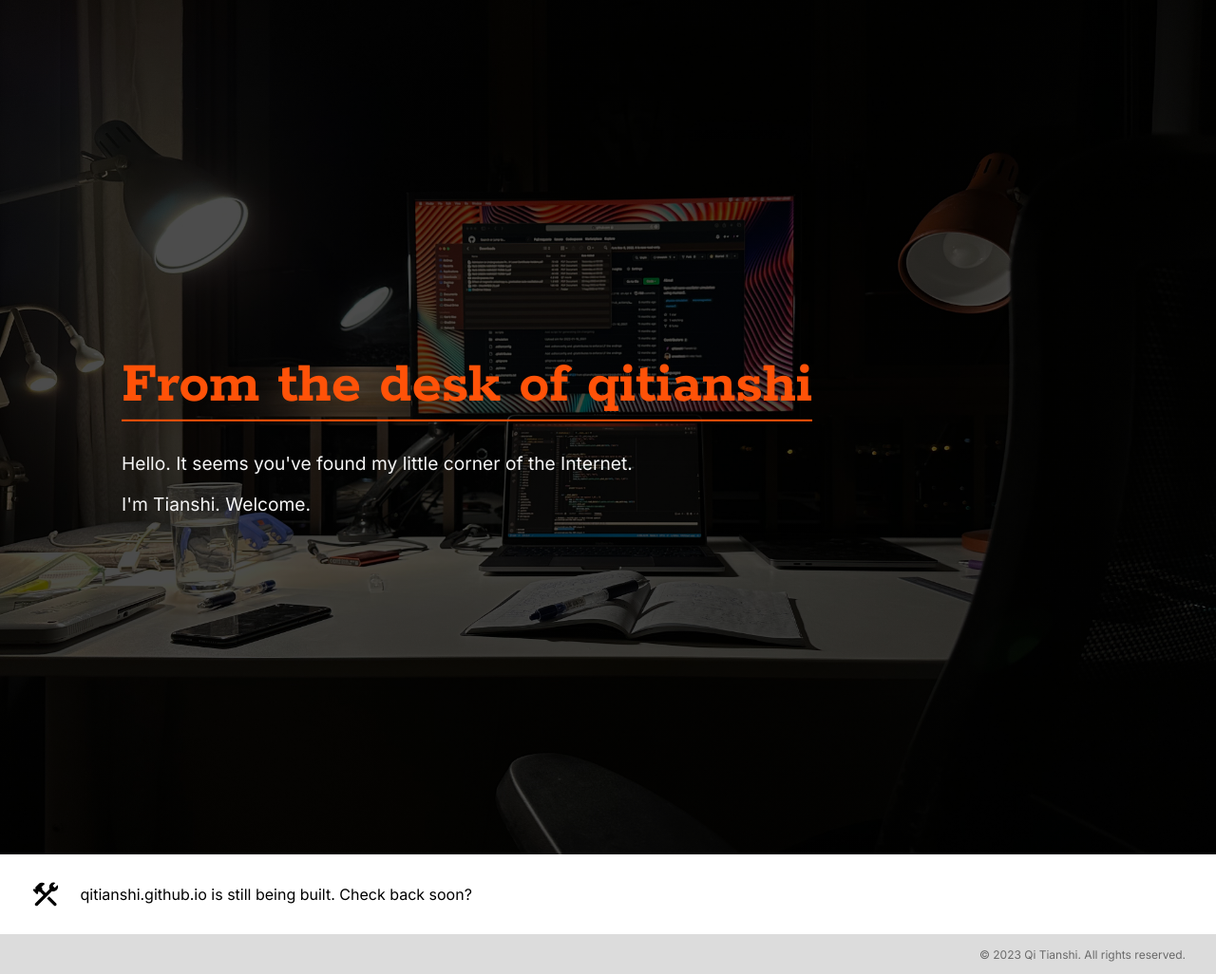
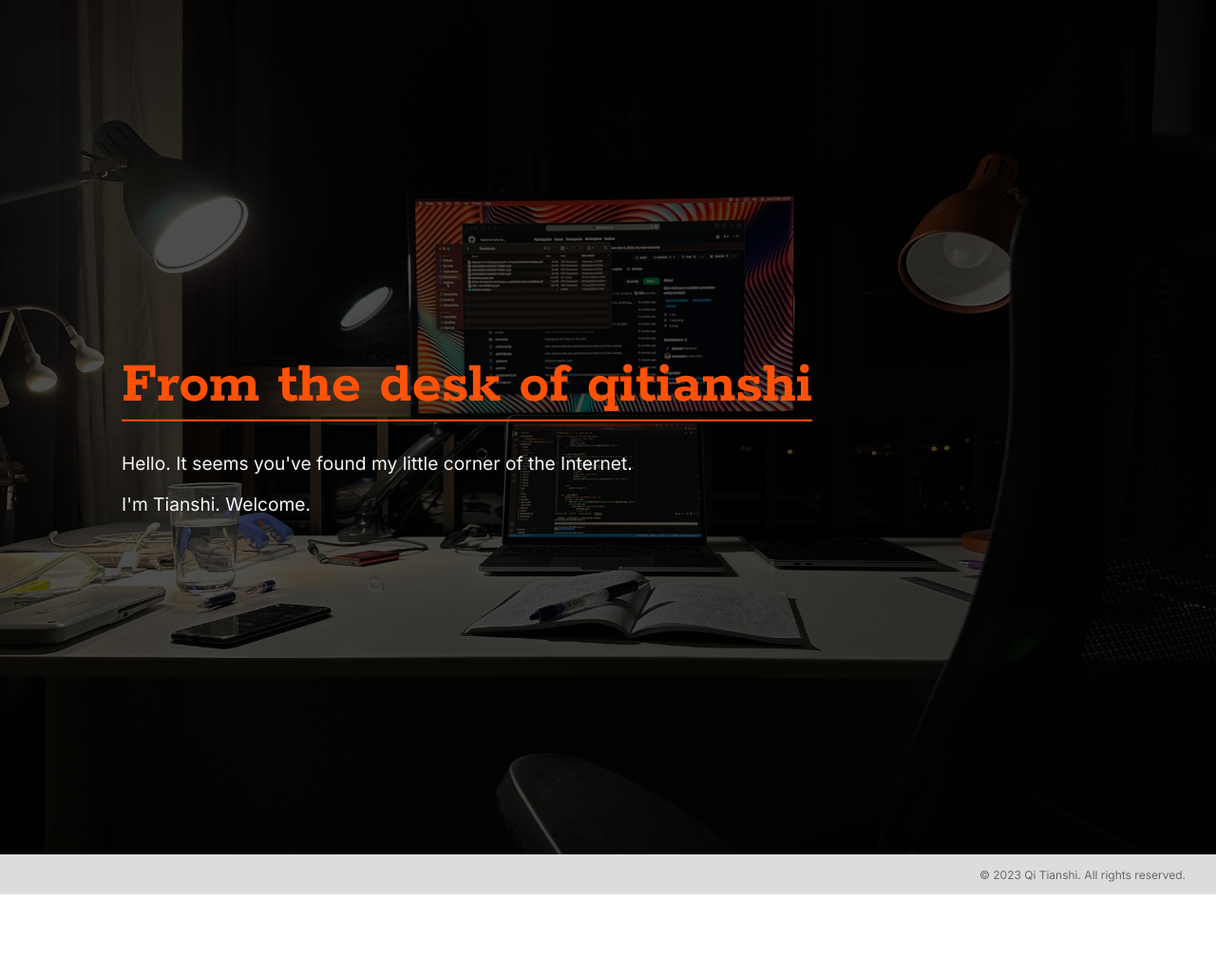
Before and after one commit to qitianshi/qitianshi.com, a Jekyll site: the page built from index.html, in a window 1280 px wide. Shown: the whole page at 95% size. Built offline with Jekyll 4.4.1, drawn with Linux system fonts in a browser that asks for light colours; after the commit the page ends 942 px from its top, so only the background shows below that.

Commit message:
Remove construction banner

```diff
--- a/assets/styles/home.scss
+++ b/assets/styles/home.scss
@@ -6,23 +6,6 @@
 // Copyright 2023 Qi Tianshi. All rights reserved.
 
 
-#construction-text {
-    display: inline-block;
-    vertical-align: middle;
-}
-
-#construction-icon {
-
-    display: inline-block;
-    vertical-align: middle;
-
-    height: 2em;
-    margin-right: 1em;
-
-    filter: var(--icon-color-filter)
-
-}
-
 #home-hero-banner {
     // Scales the background image to the height of the viewport, and applies a
     // dark gradient over it for legibility.
--- a/index.html
+++ b/index.html
@@ -18,12 +18,3 @@ custom_stylesheet: "/assets/styles/home.css"
     </div>
 
 </div>
-
-<!-- "Under construction" banner -->
-<div class="banner-spread">
-
-    <img src="/assets/images/icons/construction.svg" id="construction-icon">
-
-    <p id="construction-text">qitianshi.github.io is still being built. Check back soon?</p>
-
-</div>
```
Also changed, not shown: assets/images/icons/construction.svg (deleted).
